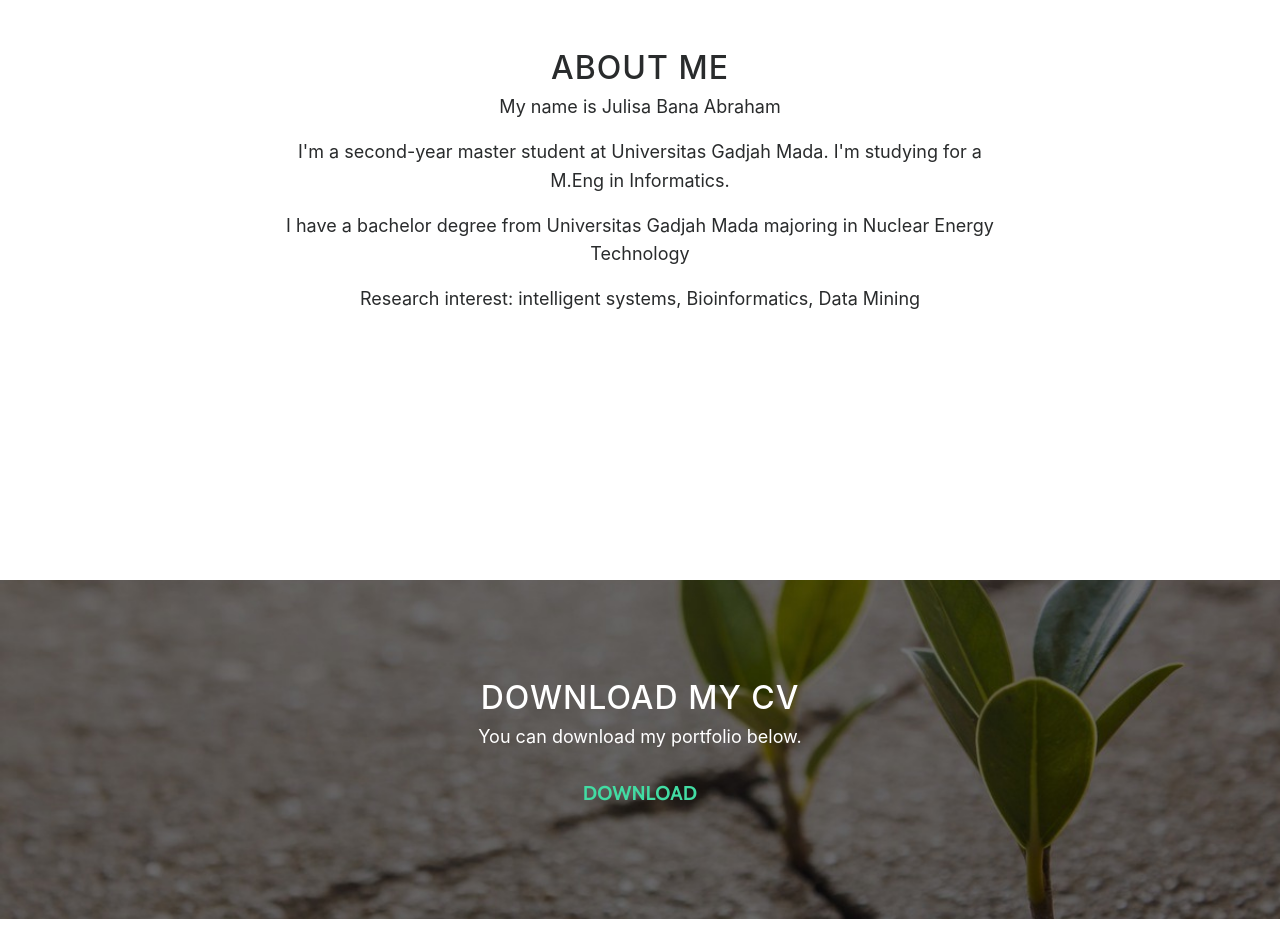
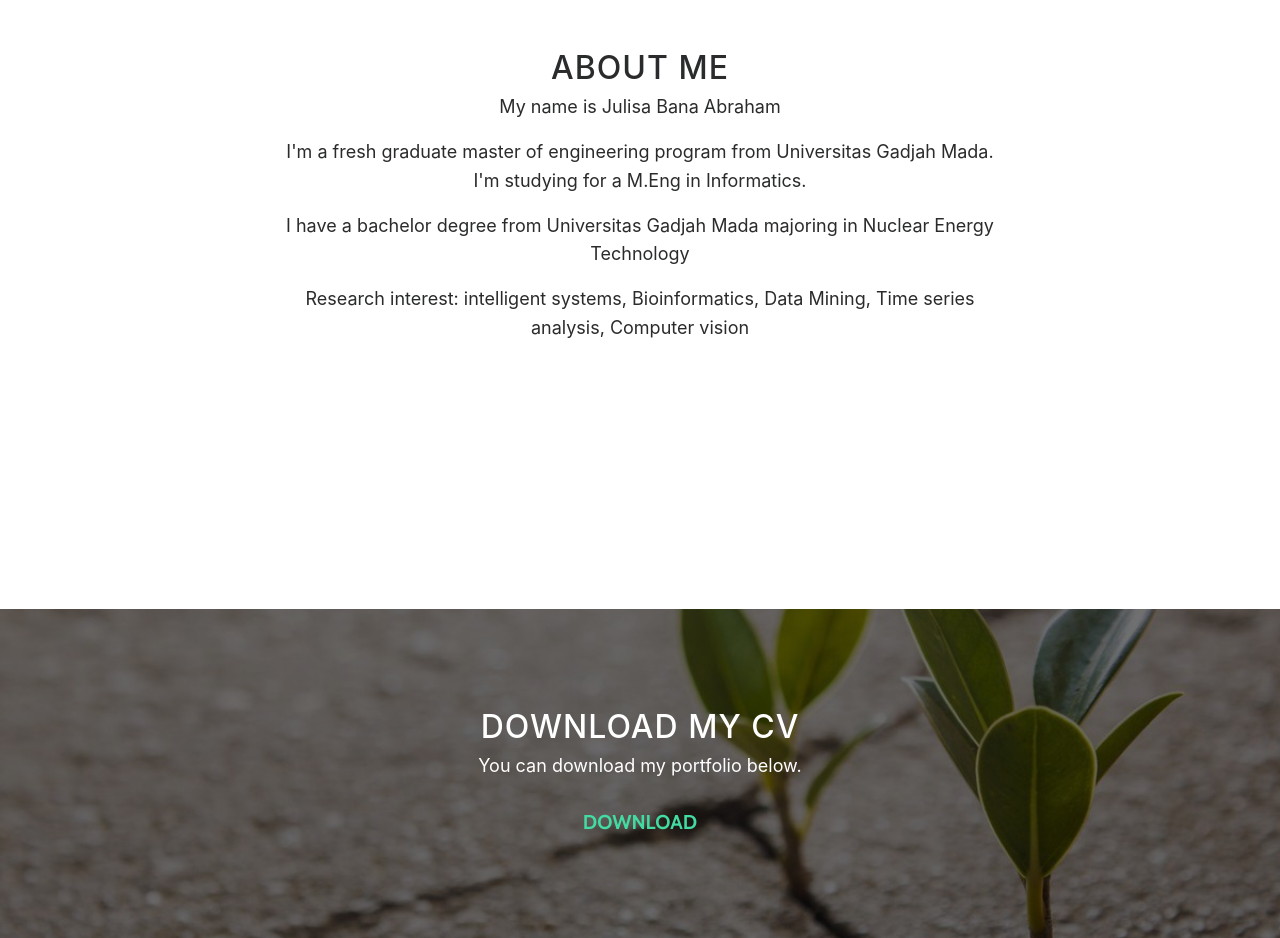
Before and after one commit to banaabraham/banaabraham.github.io, a website with bundled scripts: page index.html in a window 1280 px wide. Shown: the part 1000-1938 px from the top of the page. Built offline with nearby package versions, Linux system fonts and the light colour scheme.

Commit message:
Update index.html

```diff
--- a/index.html
+++ b/index.html
@@ -82,9 +82,9 @@
             <div class="col-lg-8 offset-md-2">
               <h2>About ME</h2>
               <p>My name is Julisa Bana Abraham</p>
-              <p> I'm a second-year master student at Universitas Gadjah Mada. I'm studying for a M.Eng in Informatics.</p>
+              <p> I'm a fresh graduate master of engineering program from Universitas Gadjah Mada. I'm studying for a M.Eng in Informatics.</p>
                 <p>I have a bachelor degree from Universitas Gadjah Mada majoring in Nuclear Energy Technology</p>
-                <p>Research interest: intelligent systems, Bioinformatics, Data Mining</p>
+                <p>Research interest: intelligent systems, Bioinformatics, Data Mining, Time series analysis, Computer vision</p>
             </div>
         </div>
     </section>
```
